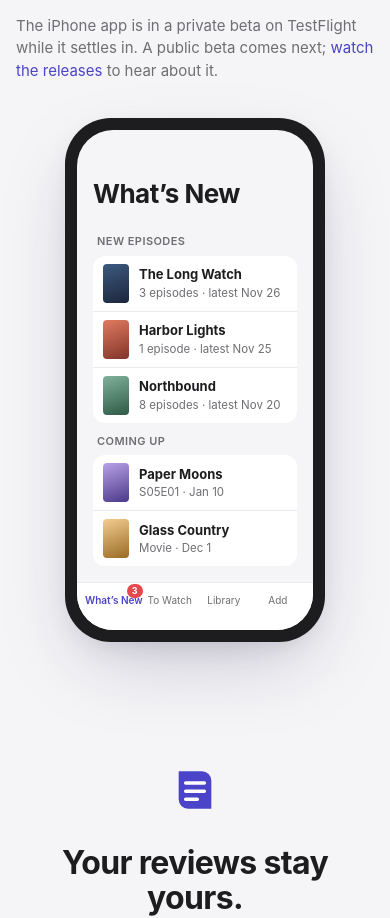
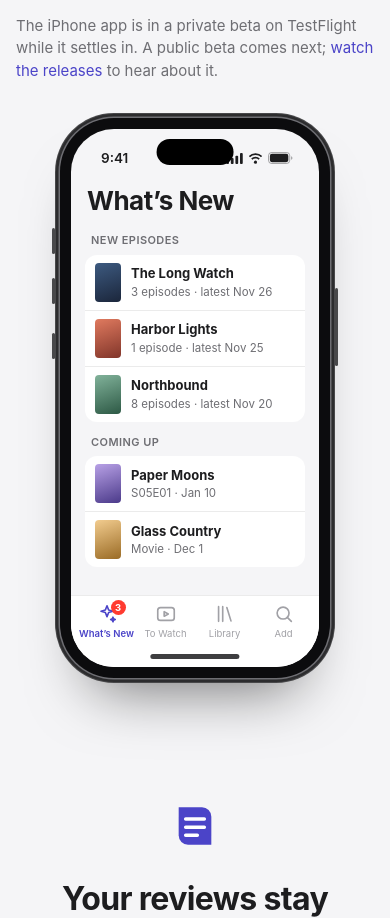
Before and after one commit to JonathanGarro/screenbook, a plain HTML site: page docs/index.html in a window 390 px wide. Shown: the part 5468-6386 px from the top of the page. Drawn offline with Linux system fonts and the light colour scheme.

Commit message:
Site: draw the iPhone app in a proper iPhone frame

```diff
--- a/docs/index.html
+++ b/docs/index.html
@@ -222,17 +222,38 @@
       <p>A companion app for checking off episodes on the couch, seeing what&rsquo;s new, and adding a title the moment someone recommends it. It syncs with the Mac app through your own iCloud account, TMDB key included. Reviews stay on the Mac.</p>
       <p class="phone-note">The iPhone app is in a private beta on TestFlight while it settles in. A public beta comes next; <a href="https://github.com/JonathanGarro/screenbook/releases">watch the releases</a> to hear about it.</p>
     </div>
-    <div class="phone" aria-label="Screenbook on iPhone, showing What's New">
-      <div class="phone-screen">
+    <div class="iphone" aria-label="Screenbook on iPhone, showing What's New">
+      <div class="iphone-screen">
+        <div class="island"></div>
+        <div class="statusbar">
+          <span>9:41</span>
+          <span class="status-icons">
+            <svg viewBox="0 0 18 12" width="17" height="11" fill="currentColor"><rect x="0" y="8" width="3" height="4" rx="1"/><rect x="5" y="5.5" width="3" height="6.5" rx="1"/><rect x="10" y="3" width="3" height="9" rx="1"/><rect x="15" y="0" width="3" height="12" rx="1"/></svg>
+            <svg viewBox="0 0 16 12" width="15" height="11" fill="currentColor"><path d="M8 2.2c2.3 0 4.4.9 6 2.4l1.3-1.4A10.4 10.4 0 0 0 8 .3 10.4 10.4 0 0 0 .7 3.2L2 4.6a8.5 8.5 0 0 1 6-2.4Zm0 3.8c1.3 0 2.5.5 3.4 1.3l1.3-1.4A6.8 6.8 0 0 0 8 4.1a6.8 6.8 0 0 0-4.7 1.8l1.3 1.4C5.5 6.5 6.7 6 8 6Zm0 3.7a1.6 1.6 0 1 0 0 0Z"/><circle cx="8" cy="10" r="1.7"/></svg>
+            <svg viewBox="0 0 27 13" width="25" height="12"><rect x=".5" y=".5" width="23" height="12" rx="3.5" fill="none" stroke="currentColor" opacity=".4"/><rect x="2" y="2" width="20" height="9" rx="2.2" fill="currentColor"/><path d="M25 4.5v4c.8-.3 1.4-1.1 1.4-2s-.6-1.7-1.4-2Z" fill="currentColor" opacity=".4"/></svg>
+          </span>
+        </div>
+        <div class="phone-content">
           <p class="phone-title">What&rsquo;s New</p>
           <p class="phone-section">New Episodes</p>
+          <div class="phone-group">
             <div class="phone-row"><i class="poster p1"></i><div><strong>The Long Watch</strong><span>3 episodes &middot; latest Nov 26</span></div></div>
             <div class="phone-row"><i class="poster p2"></i><div><strong>Harbor Lights</strong><span>1 episode &middot; latest Nov 25</span></div></div>
             <div class="phone-row"><i class="poster p3"></i><div><strong>Northbound</strong><span>8 episodes &middot; latest Nov 20</span></div></div>
+          </div>
           <p class="phone-section">Coming Up</p>
+          <div class="phone-group">
             <div class="phone-row"><i class="poster p4"></i><div><strong>Paper Moons</strong><span>S05E01 &middot; Jan 10</span></div></div>
             <div class="phone-row"><i class="poster p5"></i><div><strong>Glass Country</strong><span>Movie &middot; Dec 1</span></div></div>
-        <div class="phone-tabs"><span class="on">What&rsquo;s New<b>3</b></span><span>To Watch</span><span>Library</span><span>Add</span></div>
+          </div>
+        </div>
+        <nav class="tabbar">
+          <span class="tab on"><span class="tab-icon"><svg viewBox="0 0 24 24" width="22" height="22" fill="none" stroke="currentColor" stroke-width="1.8" stroke-linecap="round" stroke-linejoin="round"><path d="M12 3l1.8 4.6L18.5 9l-4.7 1.4L12 15l-1.8-4.6L5.5 9l4.7-1.4z"/><path d="M18.5 15.5l.7 1.8 1.8.7-1.8.7-.7 1.8-.7-1.8-1.8-.7 1.8-.7z"/></svg><b>3</b></span>What&rsquo;s New</span>
+          <span class="tab"><span class="tab-icon"><svg viewBox="0 0 24 24" width="22" height="22" fill="none" stroke="currentColor" stroke-width="1.8" stroke-linecap="round" stroke-linejoin="round"><rect x="3" y="5" width="18" height="14" rx="3"/><path d="M10 9.5v5l4.5-2.5z"/></svg></span>To Watch</span>
+          <span class="tab"><span class="tab-icon"><svg viewBox="0 0 24 24" width="22" height="22" fill="none" stroke="currentColor" stroke-width="1.8" stroke-linecap="round" stroke-linejoin="round"><path d="M5 4v16M9.5 4v16M14 5l4.5 14.5"/></svg></span>Library</span>
+          <span class="tab"><span class="tab-icon"><svg viewBox="0 0 24 24" width="22" height="22" fill="none" stroke="currentColor" stroke-width="1.8" stroke-linecap="round" stroke-linejoin="round"><circle cx="11" cy="11" r="6.5"/><path d="M20 20l-4.4-4.4"/></svg></span>Add</span>
+        </nav>
+        <div class="home-indicator"></div>
       </div>
     </div>
   </section>
--- a/docs/style.css
+++ b/docs/style.css
@@ -303,22 +303,30 @@ footer .attrib { margin-top: 10px; font-size: 12px; }
 
 /* iphone */
 .phone-note { font-size: 15px !important; }
-.phone {
-  justify-self: center; width: 280px; padding: 12px; border-radius: 46px;
-  background: #1d1d1f; box-shadow: var(--shadow);
+.iphone {
+  --bezel: 11px; --radius: 54px;
+  justify-self: center; position: relative; width: 300px; padding: var(--bezel); border-radius: var(--radius);
+  background: #0c0c0e;
+  /* titanium rim, then a soft shadow straight below */
+  box-shadow: 0 0 0 1.5px #6e6e73, 0 0 0 4px #2c2c2e, 0 0 0 5px #48484a, 0 40px 60px -30px rgba(0, 0, 0, 0.55);
 }
-.phone-screen {
-  background: var(--bg); border-radius: 36px; padding: 44px 16px 0; height: 540px;
-  display: flex; flex-direction: column; overflow: hidden; font-size: 13px;
+/* side buttons: action and volume on the left, side button on the right */
+.iphone::before, .iphone::after { content: ""; position: absolute; width: 3px; border-radius: 2px; background: #48484a; }
+.iphone::before { left: -8px; top: 110px; height: 26px; box-shadow: 0 50px 0 0 #48484a, 0 105px 0 0 #48484a; }
+.iphone::after { right: -8px; top: 170px; height: 78px; }
+.iphone-screen {
+  position: relative; aspect-ratio: 393 / 852; border-radius: calc(var(--radius) - var(--bezel));
+  overflow: hidden; background: var(--bg); display: flex; flex-direction: column; font-size: 13px;
 }
-.phone-title { font-size: 26px; font-weight: 700; letter-spacing: -0.02em; margin-bottom: 10px; }
-.phone-section { font-size: 11px; font-weight: 600; text-transform: uppercase; letter-spacing: .04em; color: var(--muted); margin: 10px 4px 6px; }
-.phone-row {
-  display: flex; align-items: center; gap: 10px; background: var(--surface);
-  padding: 8px 10px; border-bottom: 1px solid var(--line);
-}
-.phone-section + .phone-row { border-radius: 12px 12px 0 0; }
-.phone-row:has(+ .phone-section), .phone-row:has(+ .phone-tabs) { border-radius: 0 0 12px 12px; border-bottom: 0; }
+.island { position: absolute; top: 10px; left: 50%; transform: translateX(-50%); width: 31%; height: 26px; border-radius: 20px; background: #000; z-index: 2; }
+.statusbar { display: flex; justify-content: space-between; align-items: center; padding: 14px 26px 0 30px; height: 44px; font-size: 13.5px; font-weight: 600; }
+.status-icons { display: flex; gap: 5px; align-items: center; }
+.phone-content { flex: 1; padding: 6px 14px 0; overflow: hidden; }
+.phone-title { font-size: 26px; font-weight: 700; letter-spacing: -0.02em; margin: 2px 2px 8px; }
+.phone-section { font-size: 11px; font-weight: 600; text-transform: uppercase; letter-spacing: .04em; color: var(--muted); margin: 12px 6px 6px; }
+.phone-group { background: var(--surface); border-radius: 12px; overflow: hidden; }
+.phone-row { display: flex; align-items: center; gap: 10px; padding: 8px 10px; }
+.phone-row + .phone-row { border-top: 1px solid var(--line); }
 .phone-row strong { display: block; font-size: 13px; }
 .phone-row span { display: block; font-size: 11.5px; color: var(--muted); }
 .poster { width: 26px; height: 39px; border-radius: 4px; flex: none; }
@@ -327,15 +335,19 @@ footer .attrib { margin-top: 10px; font-size: 12px; }
 .p3 { background: linear-gradient(160deg, #81b29a, #2d5945); }
 .p4 { background: linear-gradient(160deg, #b8a1e6, #4b3a8a); }
 .p5 { background: linear-gradient(160deg, #f2cc8f, #9a6b25); }
-.phone-tabs {
-  margin: auto -16px 0; padding: 10px 8px 22px; display: grid; grid-template-columns: repeat(4, 1fr);
-  border-top: 1px solid var(--line); background: var(--surface); text-align: center;
-  font-size: 10px; color: var(--muted);
+.tabbar {
+  display: grid; grid-template-columns: repeat(4, 1fr); padding: 7px 6px 26px;
+  border-top: 1px solid var(--line); background: var(--surface); font-size: 9.5px; color: var(--faint); text-align: center;
 }
-.phone-tabs span { position: relative; white-space: nowrap; }
-.phone-tabs .on { color: var(--accent); font-weight: 600; }
-.phone-tabs b { position: absolute; top: -9px; right: 0; padding: 0 5px; border-radius: 99px; background: #e5484d; color: #fff; font-size: 9px; line-height: 14px; }
-@media (max-width: 760px) { .phone { width: 260px; } .phone-screen { height: 500px; } }
+.tab { display: flex; flex-direction: column; align-items: center; gap: 2px; white-space: nowrap; }
+.tab.on { color: var(--accent); font-weight: 600; }
+.tab-icon { position: relative; display: block; height: 22px; }
+.tab-icon b {
+  position: absolute; top: -3px; left: 15px; min-width: 15px; height: 15px; padding: 0 4px; border-radius: 99px;
+  background: #ff3b30; color: #fff; font-size: 9.5px; font-weight: 700; line-height: 15px;
+}
+.home-indicator { position: absolute; bottom: 8px; left: 50%; transform: translateX(-50%); width: 36%; height: 5px; border-radius: 3px; background: var(--text); opacity: .85; }
+@media (max-width: 760px) { .iphone { width: 270px; } }
 
 /* ask claude */
 .chat-card { display: flex; flex-direction: column; gap: 10px; }
```
Lines whose indentation alone changed are shown as unchanged.
